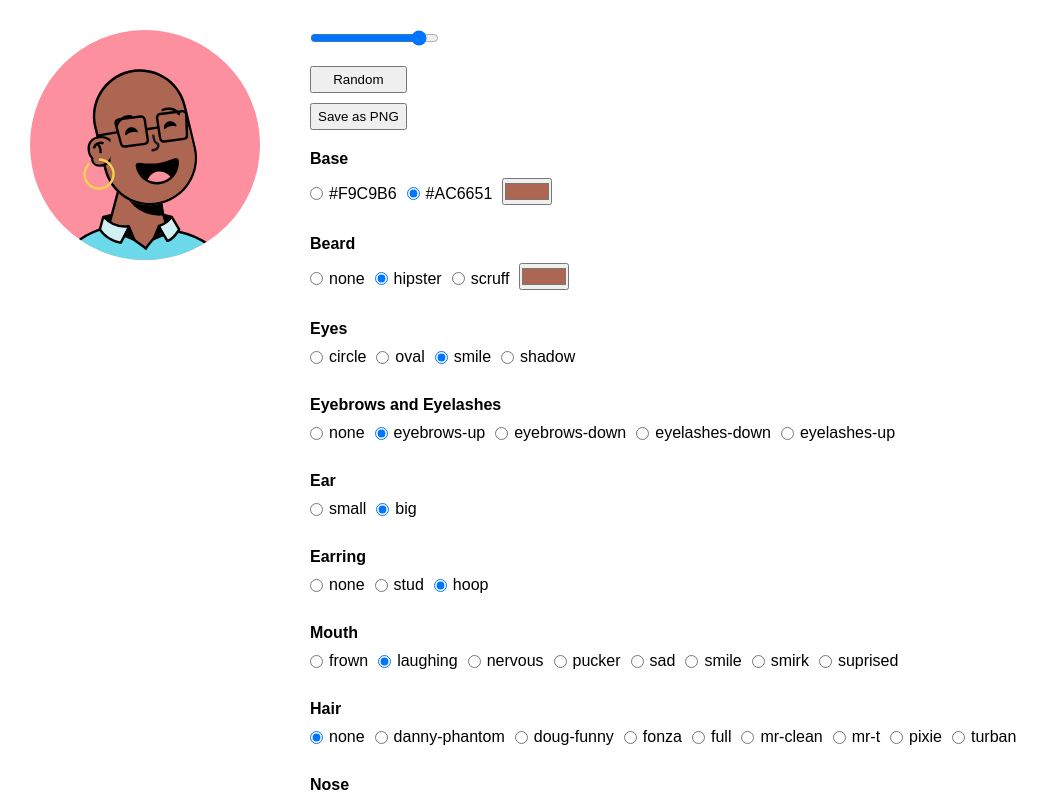
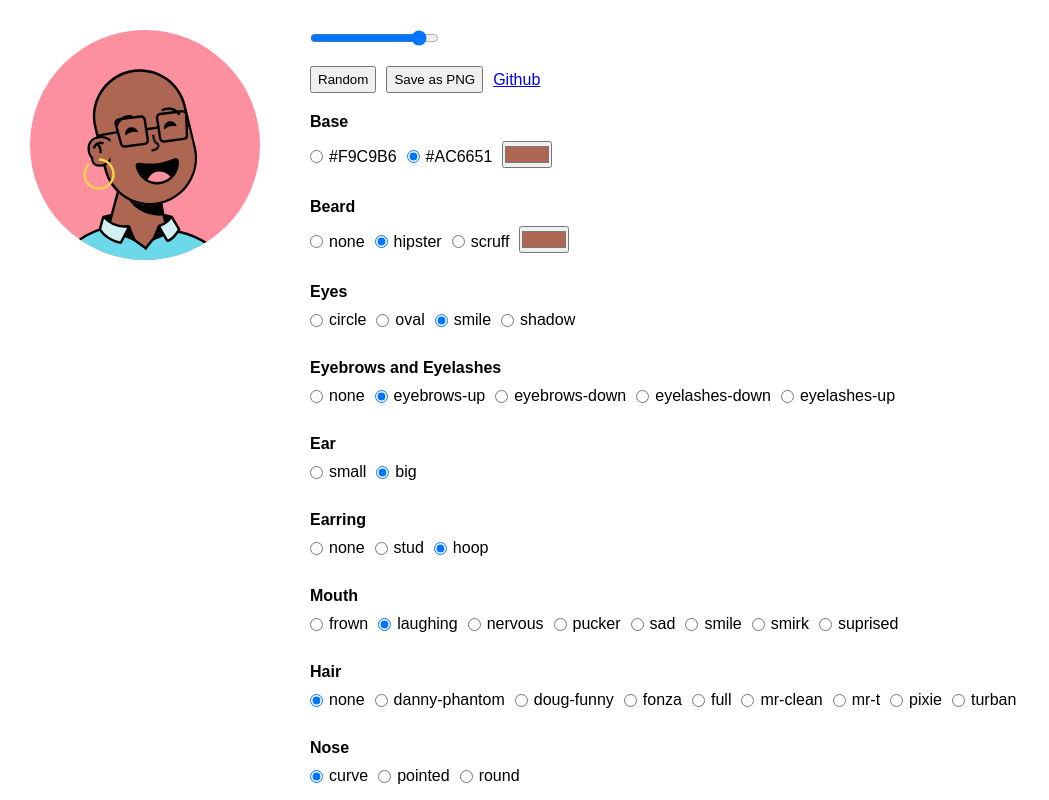
Before and after one commit to ademilter/vue-nice-avatar, a Vue app: page / in a window 1280 px wide. Shown: the top 800 px of the page, without its empty margins (0-1049 px from the left). Built offline with nearby package versions, Linux system fonts and the light colour scheme.

Commit message:
github link

```diff
--- a/src/App.vue
+++ b/src/App.vue
@@ -24,9 +24,12 @@
       <div>
         <input type="range" min="60" max="250" v-model="size" />
       </div>
-      <div>
+      <div class="buttons">
         <button type="button" @click="random">Random</button>
         <button type="button" @click="getPng">Save as PNG</button>
+        <a target="_blank" href="https://github.com/ademilter/vue-nice-avatar"
+          >Github</a
+        >
       </div>
 
       <div>
@@ -325,4 +328,11 @@ label {
 button {
   padding: 4px 6px;
 }
+
+.buttons {
+  display: grid;
+  grid-gap: 10px;
+  grid-auto-flow: column;
+  align-items: center;
+}
 </style>
```
